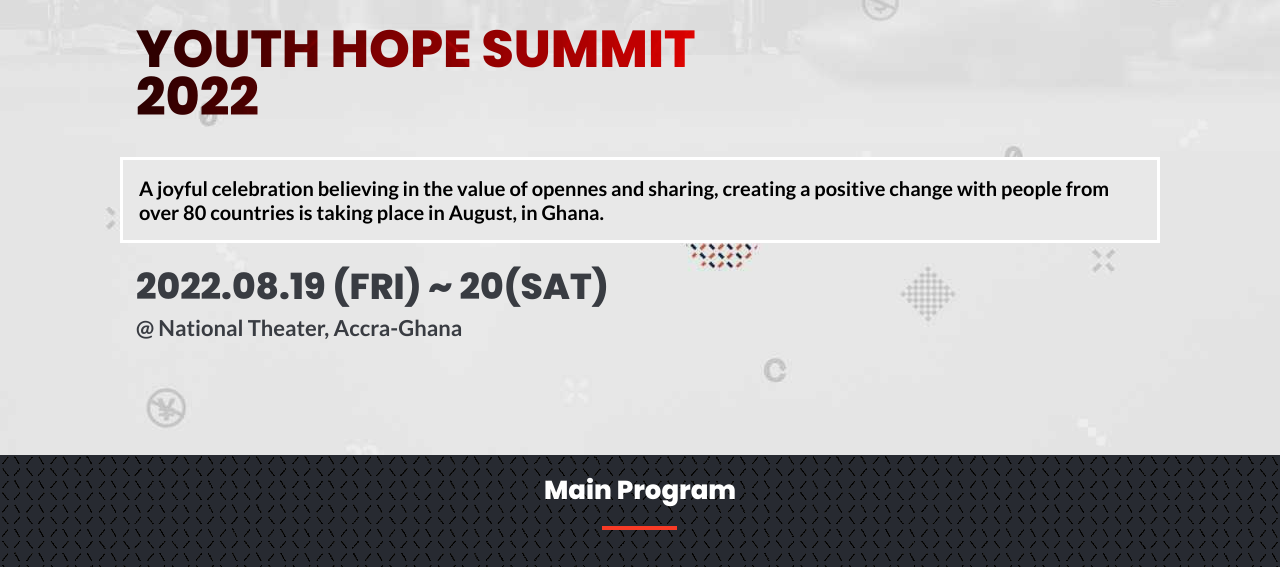
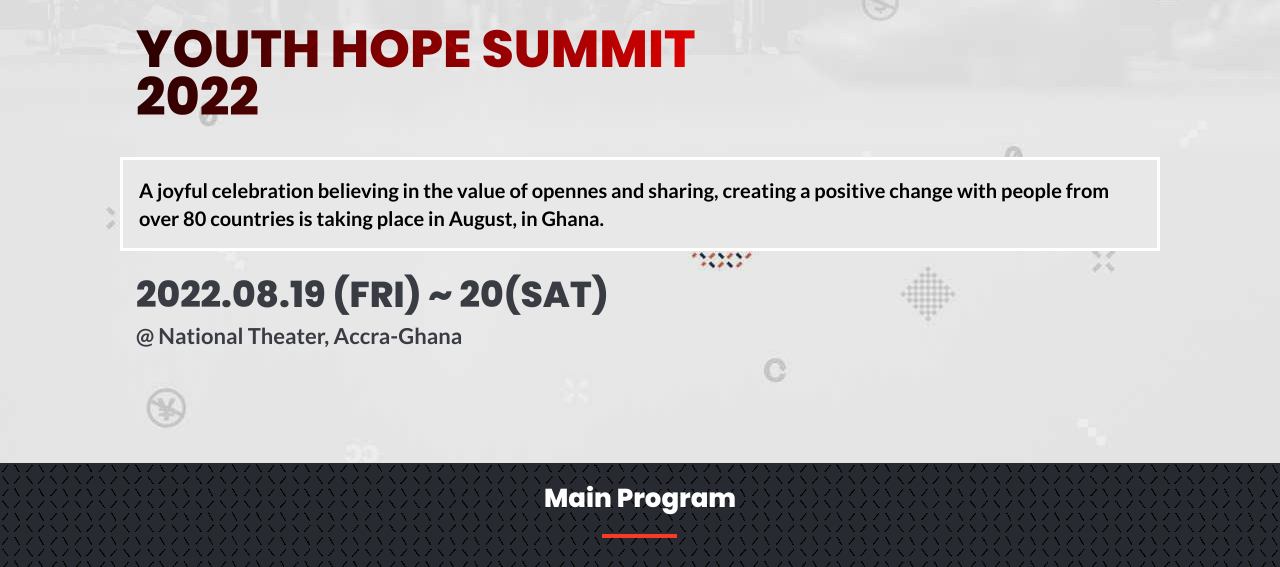
Before and after one commit to principlebrothers/YHS-Conference-website, a website: page index.html in a window 1280 px wide. Shown: the part 175-742 px from the top of the page. Drawn offline with Linux system fonts and the light colour scheme.

Commit message:
Fix linter error and update README.md

```diff
--- a/style.css
+++ b/style.css
@@ -122,7 +122,7 @@ h1 {
   margin-top: 20px;
   padding: 16px;
   font-size: 20px;
-  line-height: 28Spx;
+  line-height: 28px;
   border: 3px solid #fff;
   background-color: #e8e8e8;
 }
```
Also changed, not shown: README.md.
